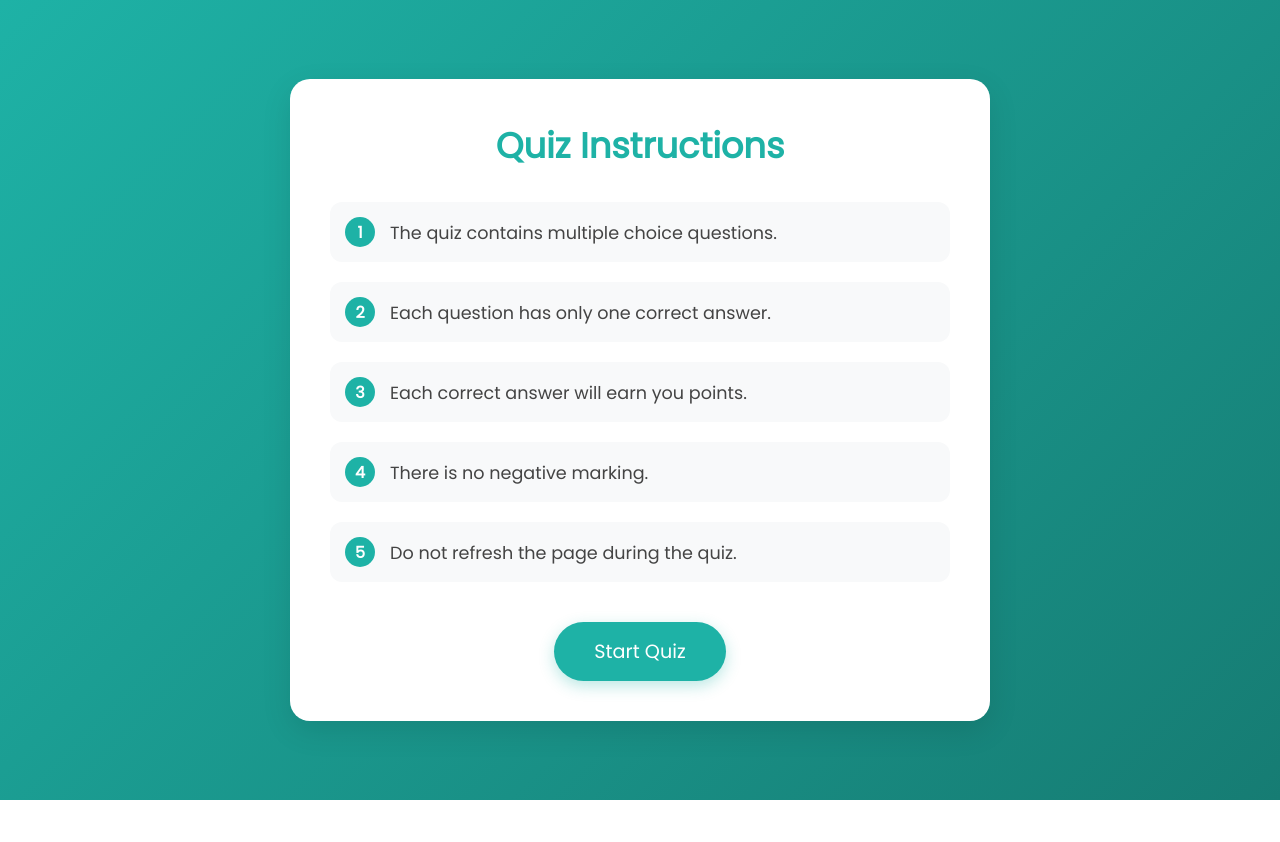
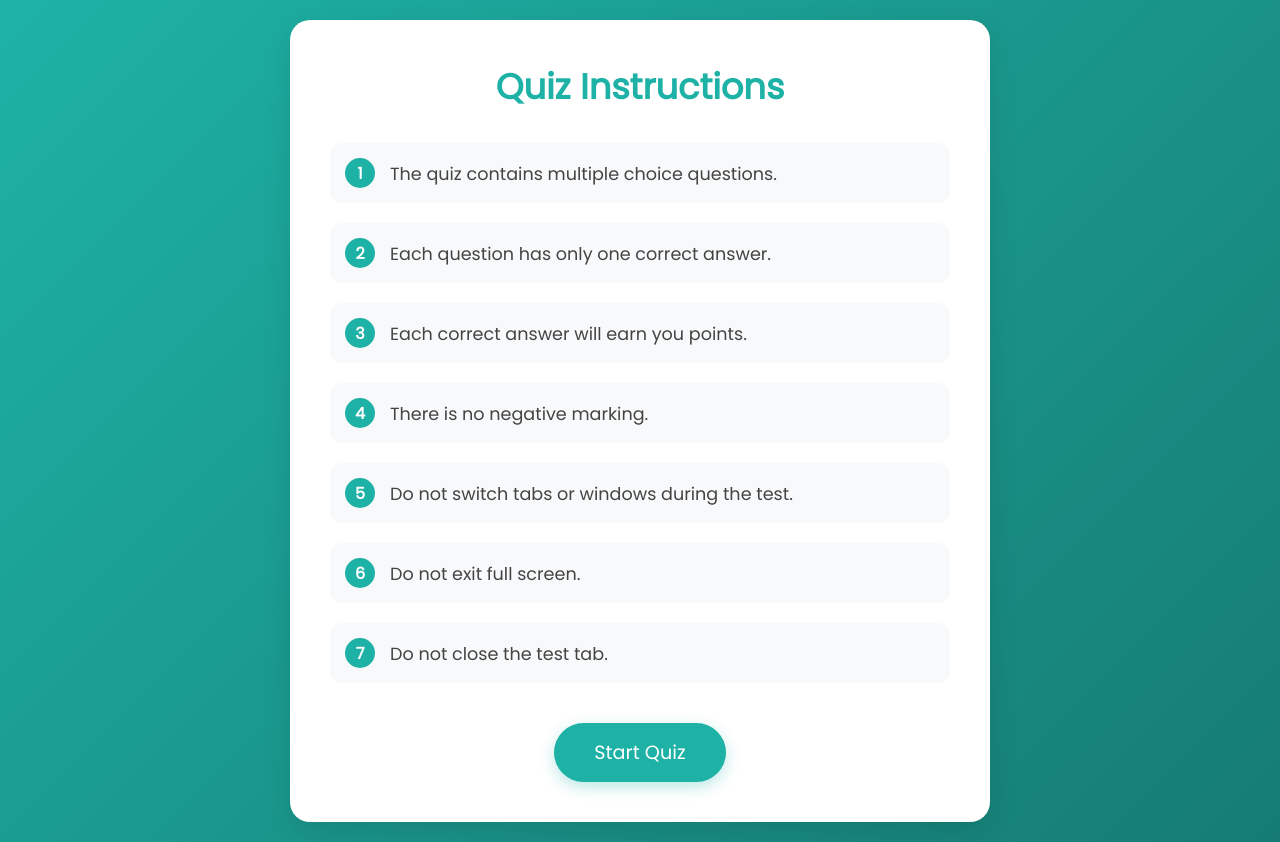
Before and after one commit to kartheesan05/Aptitude_Software, a React (Create React App) app in the folder client/: page /instructions in a window 1280 px wide. Before the commit the page ends 800 px from the top, so only its background shows below. Built offline with nearby package versions, Linux system fonts and the light colour scheme; no server answers; sample sign-in values are in the browser's storage.

Commit message:
touch screen fix

```diff
--- a/client/src/components/DeviceDetection.js
+++ b/client/src/components/DeviceDetection.js
@@ -11,7 +11,7 @@ const DeviceDetection = () => {
         const isMobileDevice = (
             /Android|webOS|iPhone|iPad|iPod|BlackBerry|IEMobile|Opera Mini/i.test(navigator.userAgent) ||
             /Mobile|iP(hone|od|ad)|Android|BlackBerry|IEMobile|Kindle|NetFront|Silk-Accelerated|(hpw|web)OS|Fennec|Minimo|Opera M(obi|ini)|Blazer|Dolfin|Dolphin|Skyfire|Zune/i.test(navigator.userAgent)
-            // || window.innerWidth <= (window.screen.width * 2/3)
+            || window.innerWidth <= (window.screen.width * 2/3)
         );
 
         setIsMobile(isMobileDevice);
--- a/client/src/components/Instructions.js
+++ b/client/src/components/Instructions.js
@@ -81,7 +81,17 @@ export default function Instructions() {
 
           <div className="instruction-item">
             <span className="instruction-number">5</span>
-            <p>Do not refresh the page during the quiz.</p>
+            <p>Do not switch tabs or windows during the test.</p>
+          </div>
+
+          <div className="instruction-item">
+            <span className="instruction-number">6</span>
+            <p>Do not exit full screen.</p>
+          </div>
+
+          <div className="instruction-item">
+            <span className="instruction-number">7</span>
+            <p>Do not close the test tab.</p>
           </div>
         </div>
 
--- a/client/src/components/Quiz.js
+++ b/client/src/components/Quiz.js
@@ -516,29 +516,6 @@ export default function Quiz() {
     }
   }, [currentQuestionIndex, questions, getCurrentCategory]);
 
-  useEffect(() => {
-    const checkDevice = () => {
-      const isMobileDevice =
-        /Android|webOS|iPhone|iPad|iPod|BlackBerry|IEMobile|Opera Mini/i.test(
-          navigator.userAgent
-        ) ||
-        /Mobile|iP(hone|od|ad)|Android|BlackBerry|IEMobile|Kindle|NetFront|Silk-Accelerated|(hpw|web)OS|Fennec|Minimo|Opera M(obi|ini)|Blazer|Dolfin|Dolphin|Skyfire|Zune/i.test(
-          navigator.userAgent
-        ) ||
-        window.innerWidth <= 800 ||
-        "ontouchstart" in window ||
-        navigator.maxTouchPoints > 0;
-
-      if (isMobileDevice) {
-        navigate("/mobile-restriction", { replace: true });
-      }
-    };
-
-    checkDevice();
-    window.addEventListener("resize", checkDevice);
-    return () => window.removeEventListener("resize", checkDevice);
-  }, [navigate]);
-
   // Add function to get comprehension passage
   const getComprehensionPassage = () => {
     return sessionStorage.getItem("comprehensionPassage");
```
